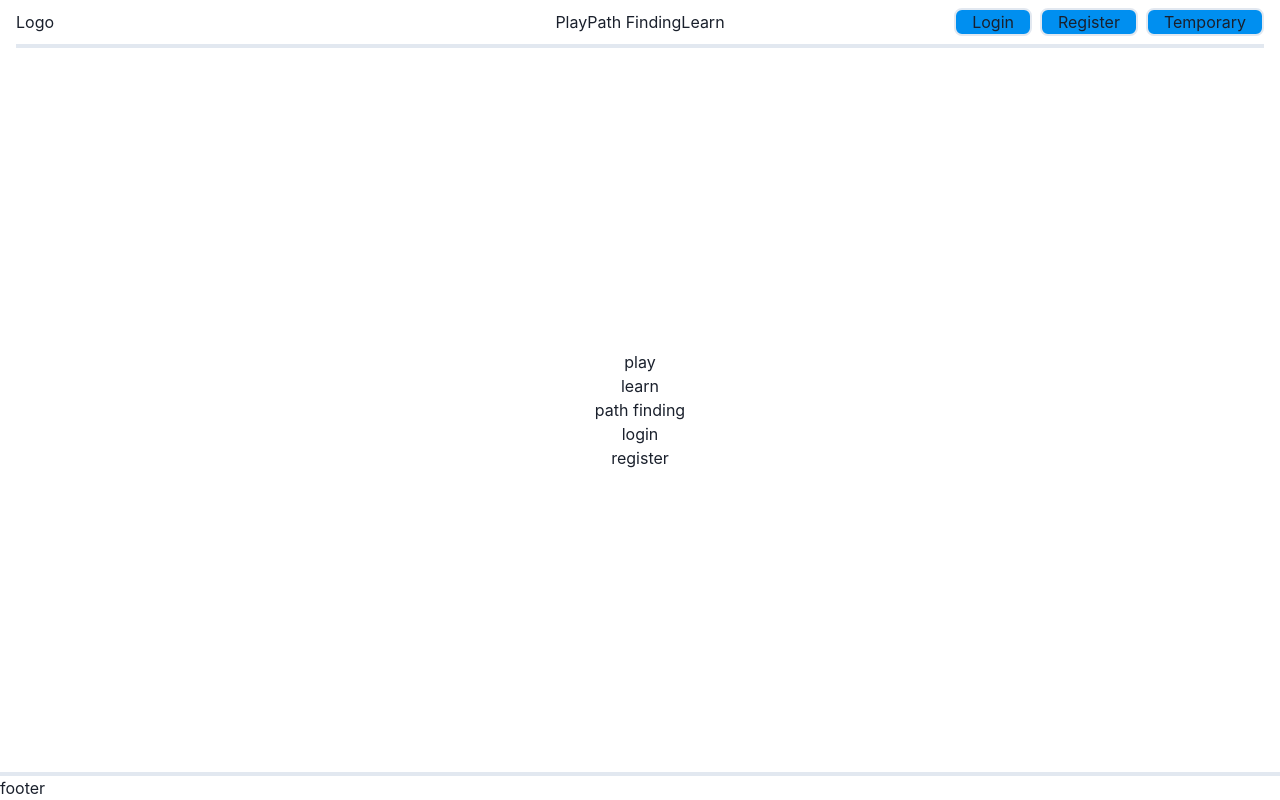
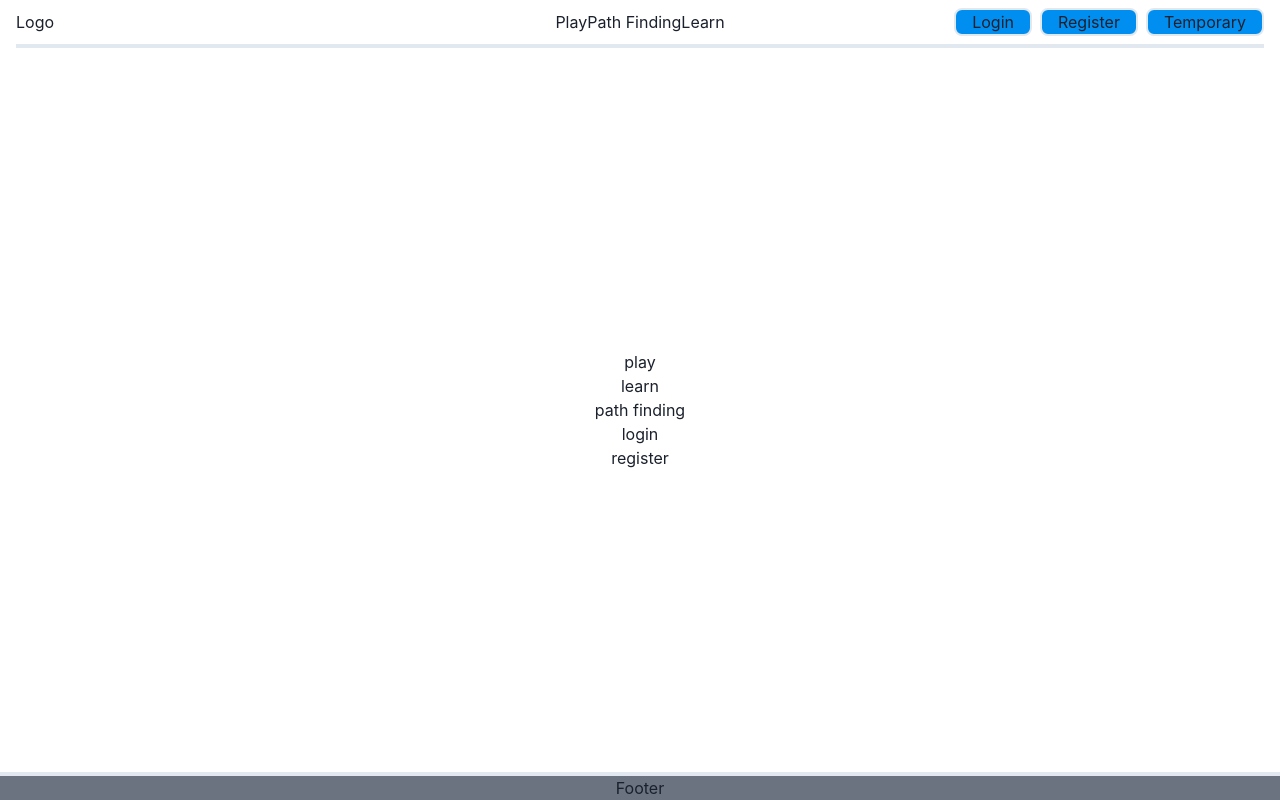
Before and after one commit to Am4teur/mazer-next, a Next.js app: page / in a window 1280 px wide. Built offline with nearby package versions, Linux system fonts and the light colour scheme.

Commit message:
Center footer

```diff
--- a/components/Footer.tsx
+++ b/components/Footer.tsx
@@ -1,7 +1,11 @@
 import React from "react";
 
 const Footer = () => {
-  return <footer className="border-t-4">footer</footer>;
+  return (
+    <footer className="flex justify-center border-t-4 bg-gray-500">
+      Footer
+    </footer>
+  );
 };
 
 export default Footer;
```
